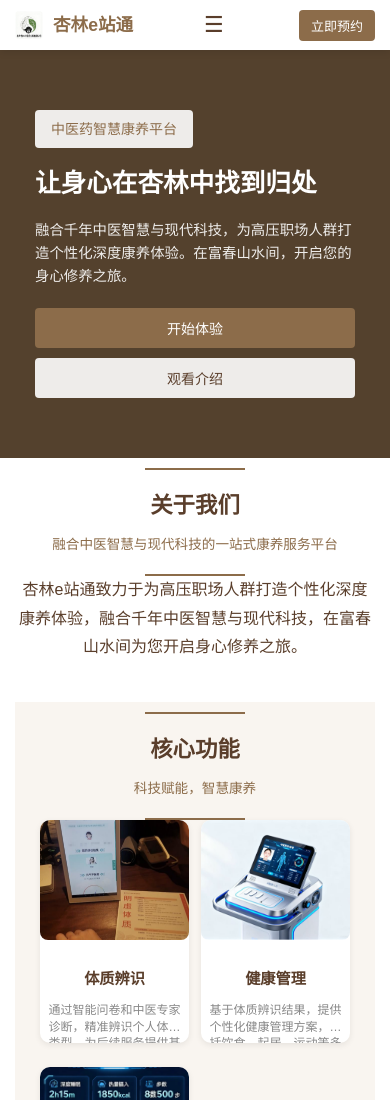
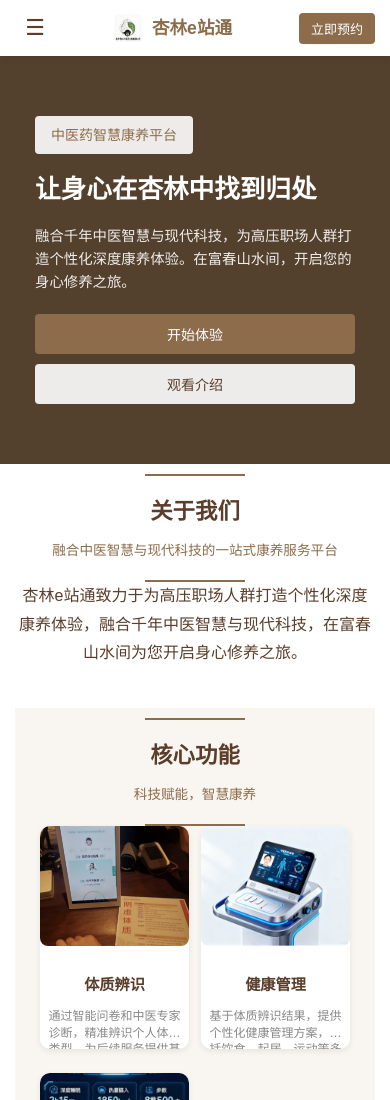
Before and after one commit to mumulky/xinglin, a plain HTML site: page index.html in a window 390 px wide. Shown: the top 1100 px of the page. Drawn offline with Linux system fonts and the light colour scheme.

Commit message:
优化移动端导航栏：居中放大

```diff
--- a/index.html
+++ b/index.html
@@ -463,26 +463,42 @@
             /* 顶部导航栏 */
             .nav-container {
                 flex-wrap: nowrap;
-                padding: 0 15px;
-                height: 50px;
-            }
-
-            .logo {
-                font-size: 1em;
-            }
-
-            .logo img {
-                width: 26px;
-                height: 26px;
+                padding: 0 12px;
+                height: 56px;
+                justify-content: space-between;
             }
 
             .menu-toggle {
                 display: flex;
                 align-items: center;
                 justify-content: center;
-                width: 36px;
-                height: 36px;
-                font-size: 20px;
+                width: 40px;
+                height: 40px;
+                font-size: 22px;
+                flex-shrink: 0;
+                order: 1;
+            }
+
+            .logo {
+                display: flex;
+                align-items: center;
+                justify-content: center;
+                font-size: 1.2em;
+                font-weight: 600;
+                flex: 1;
+                order: 2;
+            }
+
+            .logo img {
+                width: 32px;
+                height: 32px;
+            }
+
+            .book-btn {
+                order: 3;
+                padding: 8px 16px;
+                font-size: 13px;
+                flex-shrink: 0;
             }
 
             nav {
```
Also changed, not shown: false8.jpg (added).
